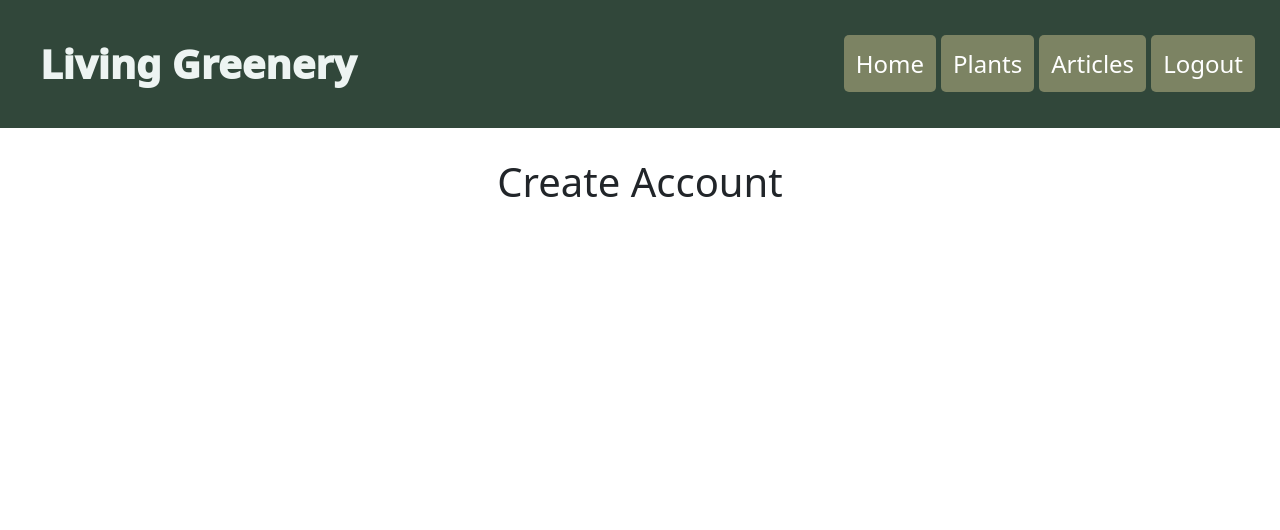
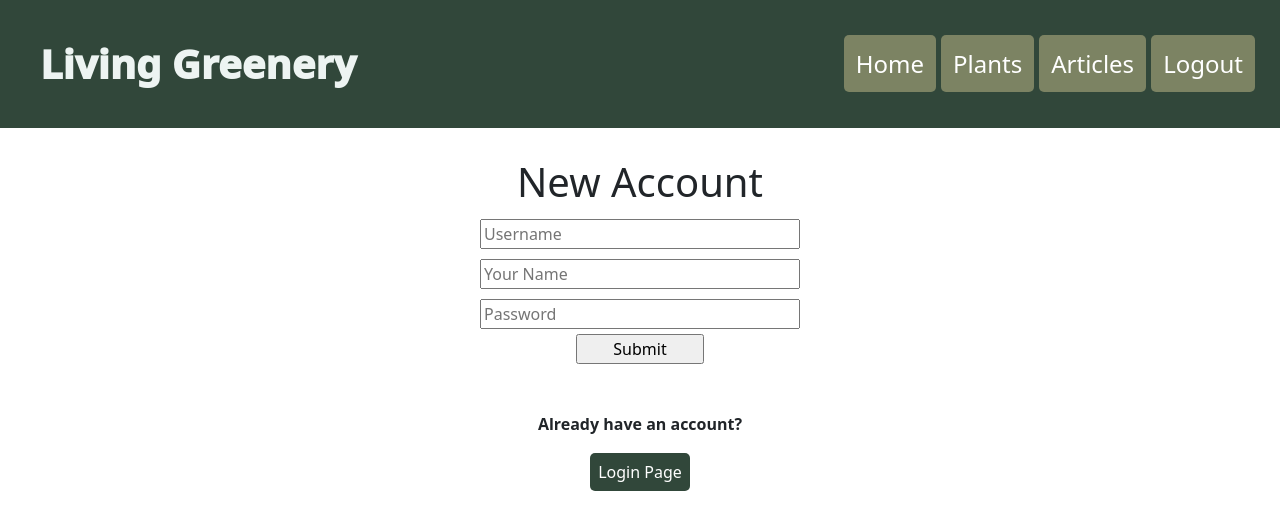
Before and after one commit to mcksarge/living-green, a React (Create React App) app in the folder client/: page /create-account in a window 1280 px wide. Shown: the top 530 px of the page. Built offline with nearby package versions, Linux system fonts and the light colour scheme.

Commit message:
Set up New Account page, getting 422 error on account creation

```diff
--- a/client/src/App.css
+++ b/client/src/App.css
@@ -179,3 +179,12 @@
 }
 
 /*******************/
+
+/*Login*/
+
+#login-submit-btn {
+  width: 10%;
+  margin: auto;
+}
+
+/***********/
--- a/client/src/components/LoginPage.js
+++ b/client/src/components/LoginPage.js
@@ -1,20 +1,24 @@
 import React, {useState} from 'react';
-import {NavLink} from 'react-router-dom'
+import {NavLink} from 'react-router-dom';
+import {useDispatch} from 'react-redux';
 
 
 function LoginPage() {
     const [username, setUsername] = useState("")
-    const [name, setName] = useState("")
     const [password, setPassword] = useState("")
     const [errors, setErrors] = useState([])
+    const dispatch = useDispatch();
+
+
+
 
     // Handles Login
     function onLogin(e) {
         e.preventDefault()
 
-        const user={username, name, password}
+        const user={username, password}
 
-        fetch('/login', {
+        fetch('http://localhost:3000/login', {
             method: "POST",
             headers: {
                 "Content-Type": "application/json"
@@ -55,12 +59,11 @@ function LoginPage() {
                 </ul>
             )}
             <h1>Login</h1>
-            <form id="new-account-input-cont">
+            <form id="new-account-input-cont" onSubmit={onLogin}>
                 <input onChange={(e) => setUsername(e.target.value)} className="new-account-input" placeholder="Username"></input>
-                <input onChange={(e) => setName(e.target.value)} className="new-account-input" placeholder="Full Name"></input>
                 <input onChange={(e) => setPassword(e.target.value)} className="new-account-input" placeholder="Password" type="password"></input>
+                <input type="submit" id="login-submit-btn" />
             </form>
-            <button>Login</button>
             <br></br>
             <br></br>
             <label><strong>Don't have an account?</strong></label>
--- a/client/src/components/NewAccount.js
+++ b/client/src/components/NewAccount.js
@@ -1,9 +1,75 @@
+import React, {useState} from 'react';
+import {NavLink} from 'react-router-dom';
 
 function NewAccount() {
+    const [username, setUsername] = useState("")
+    const [name, setName] = useState("")
+    const [password, setPassword] = useState("")
+    const [errors, setErrors] = useState([])
+
+
+
+
+    // Handles Login
+    function onSubmit(e) {
+        e.preventDefault()
+
+        const user={username, name, password}
+        console.log(user)
+
+        fetch('http://localhost:3000/signup', {
+            method: "POST",
+            headers: {
+                "Content-Type": "application/json"
+            },
+            body: JSON.stringify(user)
+        })
+        .then(res => {
+            if(res.ok){
+                res.json()
+                .then((user) => console.log(user))
+            } else {
+                res.json()
+                .then((err) => setErrors(err.errors))
+            };
+        })
+        .then((res) => {
+            if(res.ok){
+                res.json()
+                .then((user) => console.log(user))
+            } else {
+                res.json()
+                .then((err) => setErrors(err.errors))
+            }
+        })
+    }
+
+    const errorMessage = errors.map((error) => {
+        <p key={error.login}>{error.login}</p>
+    })
 
     return (
-        <div>
-            <h1>Create Account</h1>
+        <div id="new-account-cont">
+            {errors.length > 0 && (
+                <ul style={{ color: "red" }}>
+                {errors.map((error) => (
+                    <li key={error}>{error.login}</li>
+                ))}
+                </ul>
+            )}
+            <h1>New Account</h1>
+            <form id="new-account-input-cont" onSubmit={onSubmit}>
+                <input onChange={(e) => setUsername(e.target.value)} className="new-account-input" placeholder="Username"></input>
+                <input onChange={(e) => setName(e.target.value)} className="new-account-input" placeholder="Your Name"></input>
+                <input onChange={(e) => setPassword(e.target.value)} className="new-account-input" placeholder="Password" type="password"></input>
+                <input type="submit" id="login-submit-btn" />
+            </form>
+            <br></br>
+            <br></br>
+            <label><strong>Already have an account?</strong></label>
+            <br></br>
+            <br></br>
+            <NavLink to={'/login'} id="create-account-btn">Login Page</NavLink>
         </div>
     )
 }
--- a/client/src/reducers/rootReducer.js
+++ b/client/src/reducers/rootReducer.js
@@ -1,9 +1,8 @@
-const initialState = {
-    posts: []
-}
+import { combineReducers } from "redux";
+import { userReducer } from "react";
 
-const rootReducer = (state = initialState, action) => {
-    return state;
-}
+const rootReducer = combineReducers({
+    user: userReducer
+})
 
 export default rootReducer;
```
Also changed, not shown: 2 other files (tests, documents, lock files or other folders).
